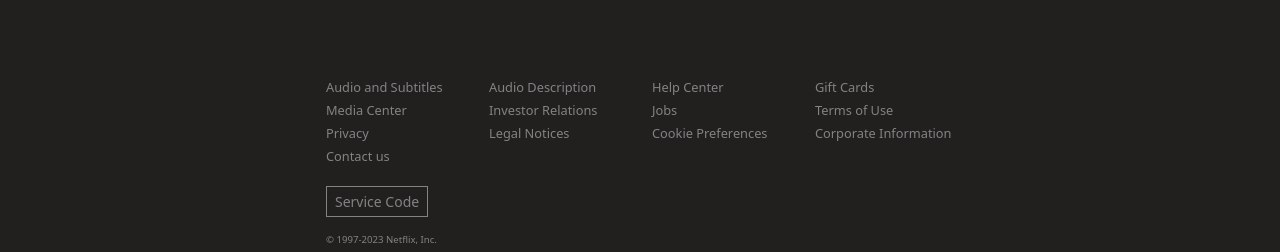
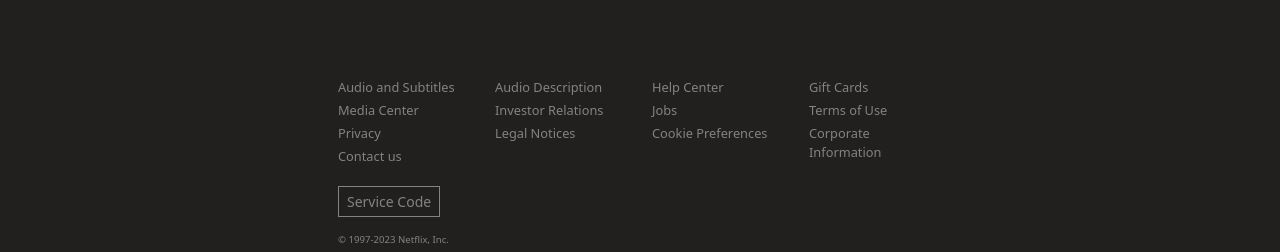
Before and after one commit to Dedes53/u3-w9-d5, a React (Vite) app: page / in a window 1280 px wide. Shown: the part 550-802 px from the top of the page. Built offline with nearby package versions, Linux system fonts and the light colour scheme; no server answers; the HTML template or start-up script is replaced by a standard one.

Commit message:
barra orizzontale risolta

```diff
--- a/src/App.jsx
+++ b/src/App.jsx
@@ -17,9 +17,9 @@ function App() {
           <div className="container-fluid"> <MovieCarousel title="Fantascienza" searchQuery="Star Wars" /></div>
           <div className="container-fluid"> <MovieCarousel title="Horror" searchQuery="Horror" /></div>
           <div className="container-fluid"> <MovieCarousel title="Commedie" searchQuery="Comedy" /></div>
+          <MyFooter />
         </div>
 
-        <MyFooter />
       </div>
     </>
   )
--- a/src/components/MyFooter.jsx
+++ b/src/components/MyFooter.jsx
@@ -1,7 +1,7 @@
 function MyFooter() {
     return (
         <footer>
-            <div className="contaier-fluid">
+
             <div className="row justify-content-center mt-5">
                 <div className="col col-6">
                     <div className="row">
@@ -96,7 +96,7 @@ function MyFooter() {
                     </div>
                 </div>
             </div>
-            </div>
+
         </footer>
     )
 }
```
Lines whose indentation alone changed are shown as unchanged.
